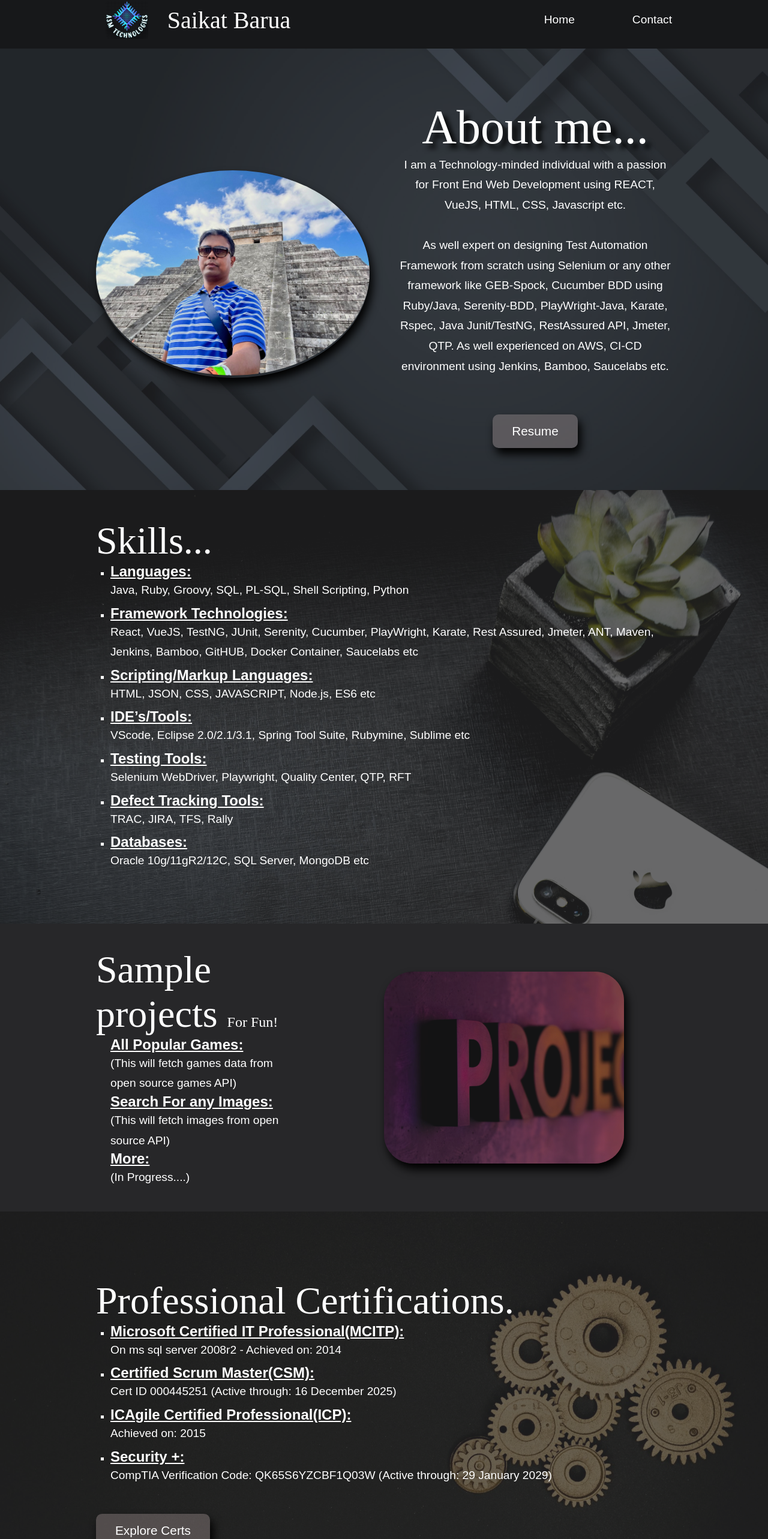
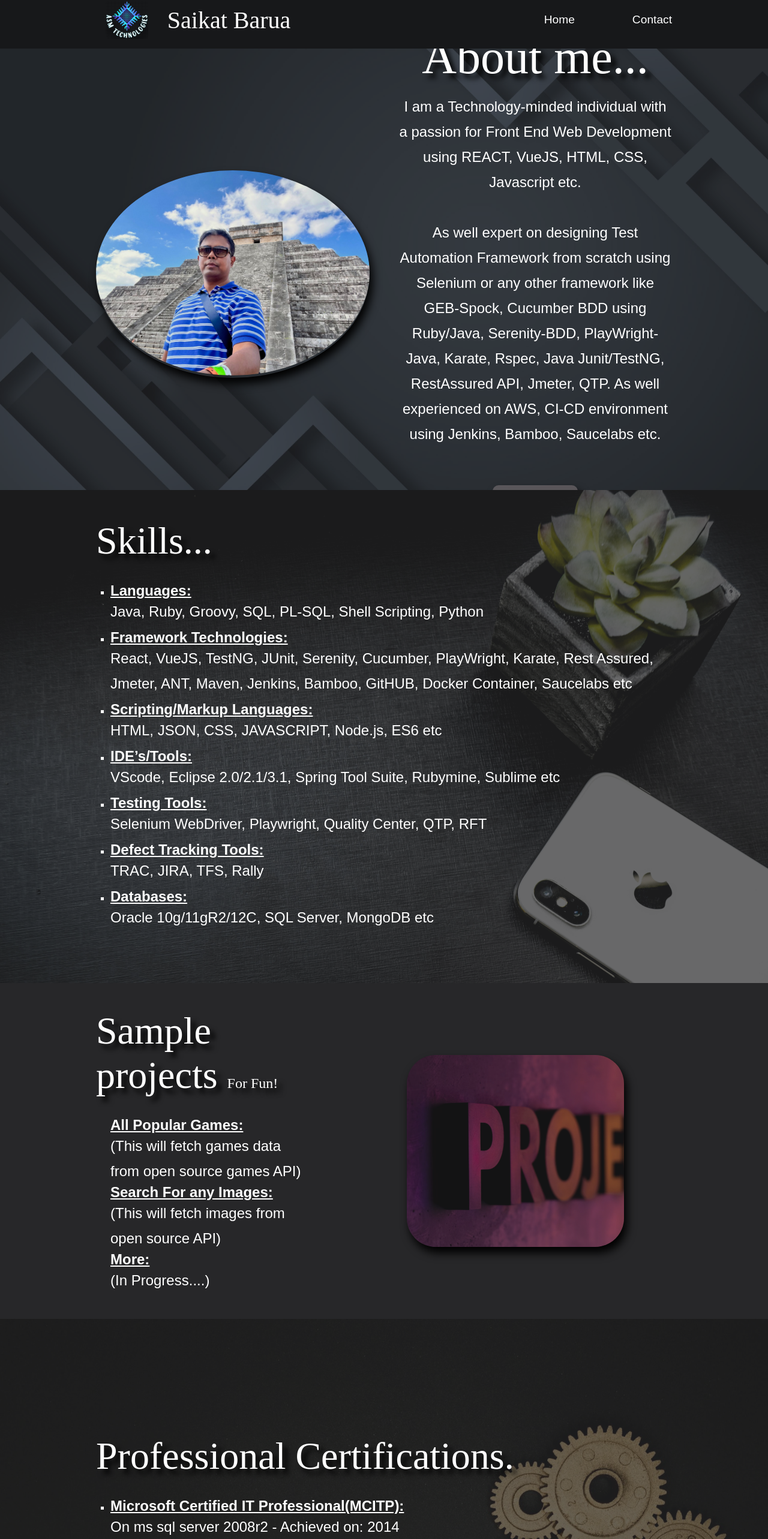
Before and after one commit to SaikatDEV/react-my-website, a React (Create React App) app: page / in a window 1280 px wide. Shown: the part 15-2581 px from the top of the page at 60% size. Built offline with nearby package versions, Linux system fonts and the light colour scheme.

Commit message:
Refactored cert images

```diff
--- a/src/components/AboutSection.js
+++ b/src/components/AboutSection.js
@@ -18,14 +18,19 @@ const AboutSection = () => {
             <h2>About me...</h2>
           </div>
           <p>
-            I am a Technology-minded individual with a passion for Front End Web
-            Development using REACT, VueJS, HTML, CSS, Javascript etc. <br />{" "}
-            <br /> As well expert on designing Test Automation Framework from
-            scratch using Selenium or any other framework like GEB-Spock,
-            Cucumber BDD using Ruby/Java, Serenity-BDD, PlayWright-Java, Karate,
-            Rspec, Java Junit/TestNG, RestAssured API, Jmeter, QTP. As well
-            experienced on AWS, CI-CD environment using Jenkins, Bamboo,
-            Saucelabs etc.
+            <span>
+              I am a Technology-minded individual with a passion for Front End
+              Web Development using REACT, VueJS, HTML, CSS, Javascript etc.
+            </span>
+            <br /> <br />
+            <span>
+              As well expert on designing Test Automation Framework from scratch
+              using Selenium or any other framework like GEB-Spock, Cucumber BDD
+              using Ruby/Java, Serenity-BDD, PlayWright-Java, Karate, Rspec,
+              Java Junit/TestNG, RestAssured API, Jmeter, QTP. As well
+              experienced on AWS, CI-CD environment using Jenkins, Bamboo,
+              Saucelabs etc.
+            </span>
           </p>
           <a
             href="https://docs.google.com/document/d/1CtdfXebvplwk0VU0mjf9Q3sI3qIhjWiD/edit"
--- a/src/styles/_global.scss
+++ b/src/styles/_global.scss
@@ -42,7 +42,7 @@ h3 {
 }
 
 p {
-  font-size: 1.2rem;
+  font-size: 1.3rem;
   line-height: 175%;
 }
 
--- a/src/styles/aboutSection.scss
+++ b/src/styles/aboutSection.scss
@@ -50,6 +50,7 @@
   .title h2 {
     cursor: default;
     font-size: 5rem;
+    margin-bottom: 1rem;
     text-shadow: 8px 8px 8px rgba(0, 0, 0, 1);
     transition: background-color 0.75s ease, color 0.75s ease;
 
--- a/src/styles/certSection.scss
+++ b/src/styles/certSection.scss
@@ -2,14 +2,14 @@
 
 .certSection1 {
   cursor: default;
-  min-height: 70vh; // Set the desired height
+  min-height: 90vh; // Set the desired height
   // overflow-y: auto; // Ensure content scrolls if it overflows the height
   padding: 2rem 10rem;
   height: 100%;
   position: relative;
 
   .certDesc {
-    margin-top: 5rem;
+    margin-top: 10rem;
     display: flex;
     flex-direction: column;
     align-items: flex-start;
@@ -22,6 +22,14 @@
 
     h2 {
       font-size: 4rem;
+      margin-bottom: 2rem;
+      text-shadow: 8px 8px 8px rgba(0, 0, 0, 1);
+      transition: background-color 0.75s ease, color 0.75s ease;
+
+      &:hover {
+        color: rgb(116, 123, 182);
+        transition: background-color 0.75s ease, color 0.75s ease;
+      }
     }
   }
 
--- a/src/styles/exploreCert.scss
+++ b/src/styles/exploreCert.scss
@@ -3,14 +3,39 @@
 .certSection {
   padding: 3rem 10rem;
   min-height: 100vh;
-}
 
   .detailSlide {
-  margin-top: 4rem;
+    margin-top: 7rem;
+
+    h2 {
+      cursor: default;
+      font-size: 3rem;
+      margin-bottom: 1rem;
+      text-shadow: 8px 8px 8px rgba(0, 0, 0, 1);
+      transition: background-color 0.75s ease, color 0.75s ease;
+
+      &:hover {
+        color: rgb(116, 123, 182);
+        transition: background-color 0.75s ease, color 0.75s ease;
+      }
     }
 
     .certImg {
       margin-top: 2rem;
+      box-shadow: 5px 10px 15px rgba(0, 0, 0, 1);
+      border-radius: 3rem;
+      overflow: hidden;
+      width: 75%;
+      height: 75%;
+
+      img {
         width: 100%;
         height: 100%;
       }
+    }
+  }
+}
+
+p {
+  font-size: 1.5rem;
+}
--- a/src/styles/sampleProjects.scss
+++ b/src/styles/sampleProjects.scss
@@ -1,7 +1,7 @@
 @use "global";
 
 .projects {
-  min-height: 60vh; // Set the desired height
+  min-height: 70vh; // Set the desired height
   display: flex;
   align-items: center;
   justify-content: space-between;
@@ -37,6 +37,14 @@
 
       h2 {
         font-size: 4rem;
+        margin-bottom: 2rem;
+        text-shadow: 8px 8px 8px rgba(0, 0, 0, 1);
+        transition: background-color 0.75s ease, color 0.75s ease;
+
+        &:hover {
+          color: rgb(116, 123, 182);
+          transition: background-color 0.75s ease, color 0.75s ease;
+        }
         span {
           font-size: 1.5rem;
         }
--- a/src/styles/skillsSection.scss
+++ b/src/styles/skillsSection.scss
@@ -24,6 +24,14 @@
 
     .title h2 {
       font-size: 4rem;
+      margin-bottom: 2rem;
+      text-shadow: 8px 8px 8px rgba(0, 0, 0, 1);
+      transition: background-color 0.75s ease, color 0.75s ease;
+
+      &:hover {
+        color: rgb(116, 123, 182);
+        transition: background-color 0.75s ease, color 0.75s ease;
+      }
     }
 
     u {
```
Also changed, not shown: 1 other file (tests, documents, lock files or other folders). Lines whose indentation alone changed are shown as unchanged.
